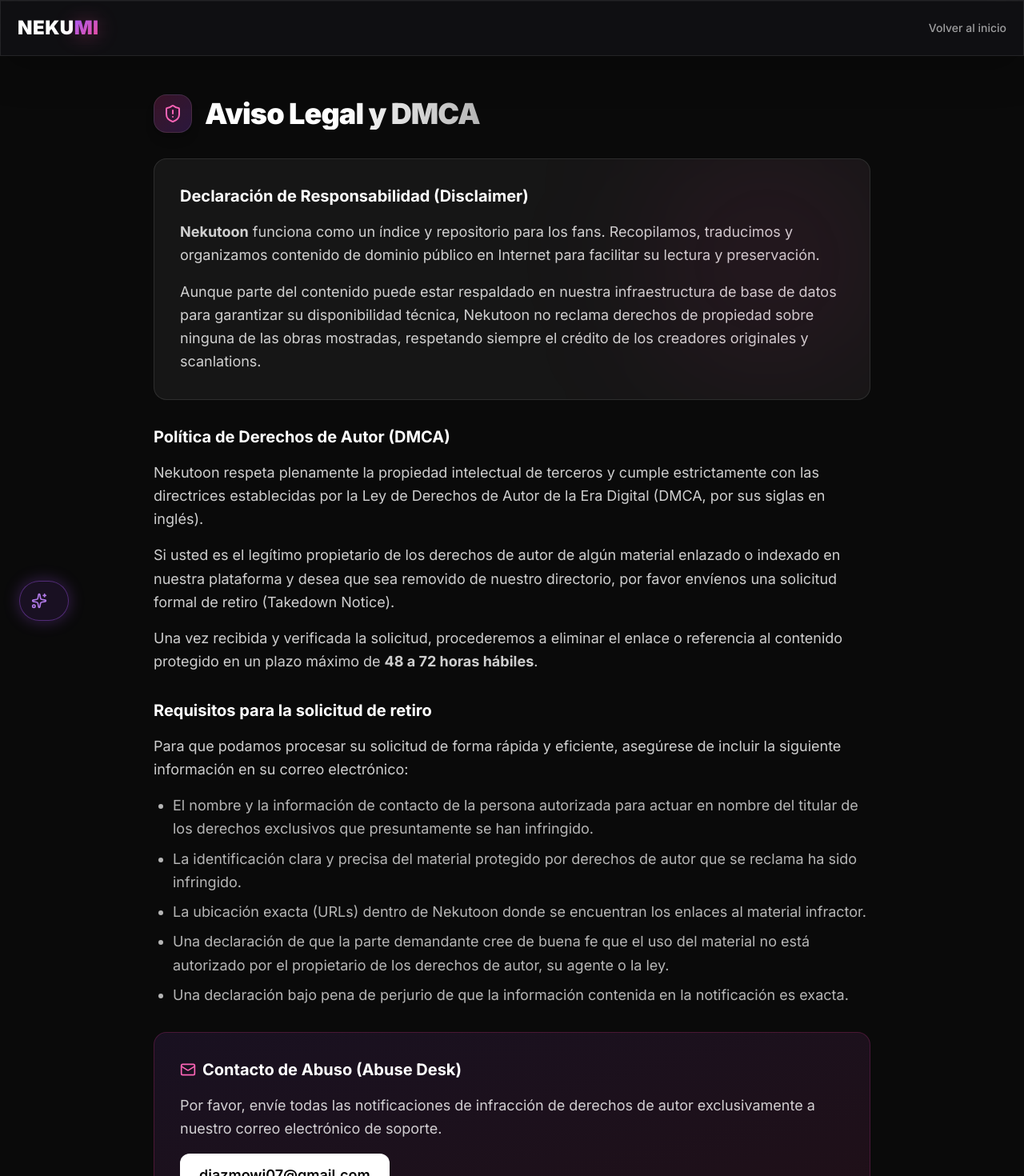
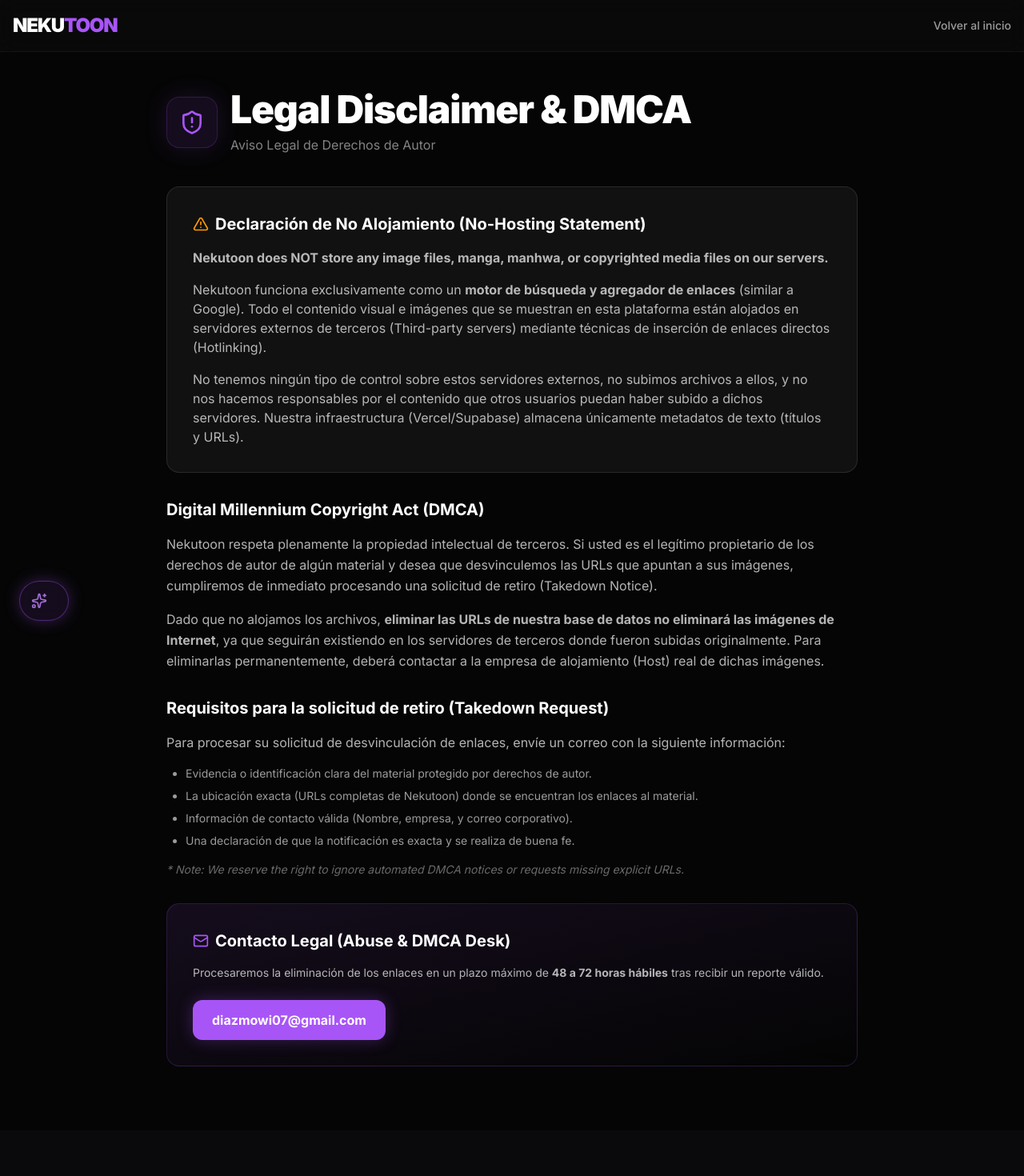
Before and after one commit to Nexotvofficial/Nekumi, a Next.js app: page /dmca in a window 1280 px wide. Shown: the top 1470 px of the page at 80% size. After the commit the page ends 1413 px from the top, so only its background shows below. Built offline with nearby package versions, Linux system fonts and the light colour scheme.

Commit message:
docs: write bulletproof No-Hosting legal defense in DMCA page

```diff
--- a/src/app/dmca/page.tsx
+++ b/src/app/dmca/page.tsx
@@ -1,17 +1,18 @@
 import Link from 'next/link';
-import { ShieldAlert, Mail } from 'lucide-react';
+import { ShieldAlert, Mail, AlertTriangle } from 'lucide-react';
+
+export const metadata = {
+  title: 'Aviso Legal y DMCA | Nekutoon',
+  robots: 'noindex, nofollow'
+};
 
 export default function DMCA() {
   return (
-    <div className="min-h-screen bg-[#0a0a0a] text-white selection:bg-[#ec4899] selection:text-white font-sans pb-20">
-      {/* Header Minimalista */}
-      <header className="sticky top-0 z-50 glass border-b border-white/5 py-4">
-        <div className="shell flex items-center justify-between">
-          <Link href="/" className="flex items-center gap-2 group outline-none focus-visible:ring-2 focus-visible:ring-pink-500 rounded-lg">
-            <span className="brand-word tracking-[0.02em] text-[24px] font-black uppercase">
-              <span className="text-white">Neku</span>
-              <span className="text-transparent bg-clip-text bg-gradient-to-br from-[#a855f7] to-[#ec4899] drop-shadow-[0_2px_12px_rgba(236,72,153,0.4)]">mi</span>
-            </span>
+    <div className="min-h-screen bg-[#050505] text-white selection:bg-[#a855f7] selection:text-white font-sans pb-20">
+      <header className="sticky top-0 z-50 bg-[#0a0a0c]/80 backdrop-blur-md border-b border-white/5 py-4">
+        <div className="max-w-7xl mx-auto px-4 flex items-center justify-between">
+          <Link href="/" className="font-black text-2xl tracking-tighter">
+            NEKU<span className="text-[#a855f7]">TOON</span>
           </Link>
           <Link href="/" className="text-sm font-medium text-white/60 hover:text-white transition-colors">
             Volver al inicio
@@ -19,63 +20,72 @@ export default function DMCA() {
         </div>
       </header>
 
-      <main className="shell mt-12 max-w-4xl">
-        <div className="flex items-center gap-4 mb-8">
-          <div className="w-12 h-12 rounded-2xl bg-gradient-to-br from-pink-500/20 to-purple-500/20 flex items-center justify-center border border-white/10 shadow-lg">
-            <ShieldAlert className="w-6 h-6 text-pink-400" />
+      <main className="max-w-4xl mx-auto px-4 mt-12">
+        <div className="flex flex-col md:flex-row items-start md:items-center gap-4 mb-10">
+          <div className="w-16 h-16 rounded-2xl bg-[#a855f7]/10 flex items-center justify-center border border-[#a855f7]/20 shadow-[0_0_30px_rgba(168,85,247,0.15)]">
+            <ShieldAlert className="w-8 h-8 text-[#a855f7]" />
           </div>
-          <h1 className="text-3xl md:text-4xl font-black tracking-tight text-transparent bg-clip-text bg-gradient-to-r from-white via-white to-white/70">
-            Aviso Legal y DMCA
-          </h1>
+          <div>
+            <h1 className="text-3xl md:text-5xl font-black tracking-tight text-white mb-2">
+              Legal Disclaimer & DMCA
+            </h1>
+            <p className="text-white/50">Aviso Legal de Derechos de Autor</p>
+          </div>
         </div>
 
-        <div className="space-y-8 text-white/80 leading-relaxed text-base md:text-lg">
+        <div className="space-y-8 text-white/70 leading-relaxed text-base">
 
           <section className="bg-white/5 border border-white/10 rounded-2xl p-6 md:p-8 relative overflow-hidden">
-            <div className="absolute top-0 right-0 w-64 h-64 bg-pink-500/10 blur-[100px] rounded-full pointer-events-none"></div>
-            <h2 className="text-xl font-bold text-white mb-4">Declaración de Responsabilidad (Disclaimer)</h2>
-            <p className="mb-4">
-              <strong>Nekutoon</strong> funciona como un índice y repositorio para los fans. Recopilamos, traducimos y organizamos contenido de dominio público en Internet para facilitar su lectura y preservación.
+            <div className="flex items-center gap-2 mb-4">
+              <AlertTriangle className="w-5 h-5 text-amber-500" />
+              <h2 className="text-xl font-bold text-white">Declaración de No Alojamiento (No-Hosting Statement)</h2>
+            </div>
+            <div className="space-y-4 text-sm md:text-base">
+              <p>
+                <strong>Nekutoon does NOT store any image files, manga, manhwa, or copyrighted media files on our servers.</strong>
+              </p>
+              <p>
+                Nekutoon funciona exclusivamente como un <strong>motor de búsqueda y agregador de enlaces</strong> (similar a Google). Todo el contenido visual e imágenes que se muestran en esta plataforma están alojados en servidores externos de terceros (Third-party servers) mediante técnicas de inserción de enlaces directos (Hotlinking).
+              </p>
+              <p>
+                No tenemos ningún tipo de control sobre estos servidores externos, no subimos archivos a ellos, y no nos hacemos responsables por el contenido que otros usuarios puedan haber subido a dichos servidores. Nuestra infraestructura (Vercel/Supabase) almacena únicamente metadatos de texto (títulos y URLs).
+              </p>
+            </div>
+          </section>
+
+          <section className="space-y-4">
+            <h2 className="text-xl font-bold text-white">Digital Millennium Copyright Act (DMCA)</h2>
+            <p>
+              Nekutoon respeta plenamente la propiedad intelectual de terceros. Si usted es el legítimo propietario de los derechos de autor de algún material y desea que desvinculemos las URLs que apuntan a sus imágenes, cumpliremos de inmediato procesando una solicitud de retiro (Takedown Notice).
             </p>
             <p>
-              Aunque parte del contenido puede estar respaldado en nuestra infraestructura de base de datos para garantizar su disponibilidad técnica, Nekutoon no reclama derechos de propiedad sobre ninguna de las obras mostradas, respetando siempre el crédito de los creadores originales y scanlations.
+              Dado que no alojamos los archivos, <strong>eliminar las URLs de nuestra base de datos no eliminará las imágenes de Internet</strong>, ya que seguirán existiendo en los servidores de terceros donde fueron subidas originalmente. Para eliminarlas permanentemente, deberá contactar a la empresa de alojamiento (Host) real de dichas imágenes.
             </p>
           </section>
 
           <section className="space-y-4">
-            <h2 className="text-xl font-bold text-white">Política de Derechos de Autor (DMCA)</h2>
-            <p>
-              Nekutoon respeta plenamente la propiedad intelectual de terceros y cumple estrictamente con las directrices establecidas por la Ley de Derechos de Autor de la Era Digital (DMCA, por sus siglas en inglés).
-            </p>
-            <p>
-              Si usted es el legítimo propietario de los derechos de autor de algún material enlazado o indexado en nuestra plataforma y desea que sea removido de nuestro directorio, por favor envíenos una solicitud formal de retiro (Takedown Notice).
-            </p>
-            <p>
-              Una vez recibida y verificada la solicitud, procederemos a eliminar el enlace o referencia al contenido protegido en un plazo máximo de <strong>48 a 72 horas hábiles</strong>.
+            <h2 className="text-xl font-bold text-white">Requisitos para la solicitud de retiro (Takedown Request)</h2>
+            <p>Para procesar su solicitud de desvinculación de enlaces, envíe un correo con la siguiente información:</p>
+            <ul className="list-disc pl-6 space-y-2 text-white/60 text-sm">
+              <li>Evidencia o identificación clara del material protegido por derechos de autor.</li>
+              <li>La ubicación exacta (URLs completas de Nekutoon) donde se encuentran los enlaces al material.</li>
+              <li>Información de contacto válida (Nombre, empresa, y correo corporativo).</li>
+              <li>Una declaración de que la notificación es exacta y se realiza de buena fe.</li>
+            </ul>
+            <p className="text-sm italic mt-4 text-white/40">
+              * Note: We reserve the right to ignore automated DMCA notices or requests missing explicit URLs.
             </p>
           </section>
 
-          <section className="space-y-4">
-            <h2 className="text-xl font-bold text-white">Requisitos para la solicitud de retiro</h2>
-            <p>Para que podamos procesar su solicitud de forma rápida y eficiente, asegúrese de incluir la siguiente información en su correo electrónico:</p>
-            <ul className="list-disc pl-6 space-y-2 text-white/70">
-              <li>El nombre y la información de contacto de la persona autorizada para actuar en nombre del titular de los derechos exclusivos que presuntamente se han infringido.</li>
-              <li>La identificación clara y precisa del material protegido por derechos de autor que se reclama ha sido infringido.</li>
-              <li>La ubicación exacta (URLs) dentro de Nekutoon donde se encuentran los enlaces al material infractor.</li>
-              <li>Una declaración de que la parte demandante cree de buena fe que el uso del material no está autorizado por el propietario de los derechos de autor, su agente o la ley.</li>
-              <li>Una declaración bajo pena de perjurio de que la información contenida en la notificación es exacta.</li>
-            </ul>
-          </section>
-
-          <section className="bg-gradient-to-br from-[#a855f7]/10 to-[#ec4899]/10 border border-pink-500/20 rounded-2xl p-6 md:p-8 mt-8">
+          <section className="bg-gradient-to-br from-[#a855f7]/10 to-transparent border border-[#a855f7]/20 rounded-2xl p-6 md:p-8 mt-8">
             <h2 className="text-xl font-bold text-white mb-4 flex items-center gap-2">
-              <Mail className="w-5 h-5 text-pink-400" />
-              Contacto de Abuso (Abuse Desk)
+              <Mail className="w-5 h-5 text-[#a855f7]" />
+              Contacto Legal (Abuse & DMCA Desk)
             </h2>
-            <p className="mb-4">
-              Por favor, envíe todas las notificaciones de infracción de derechos de autor exclusivamente a nuestro correo electrónico de soporte.
+            <p className="mb-6 text-sm">
+              Procesaremos la eliminación de los enlaces en un plazo máximo de <strong>48 a 72 horas hábiles</strong> tras recibir un reporte válido.
             </p>
-            <a href="mailto:diazmowi07@gmail.com" className="inline-flex items-center justify-center gap-2 px-6 py-3 bg-white text-black font-semibold rounded-xl hover:bg-gray-100 transition-colors">
+            <a href="mailto:diazmowi07@gmail.com" className="inline-flex items-center justify-center gap-2 px-6 py-3 bg-[#a855f7] text-white font-bold rounded-xl hover:bg-[#c084fc] transition-colors shadow-[0_0_20px_rgba(168,85,247,0.3)]">
               diazmowi07@gmail.com
             </a>
           </section>
```
